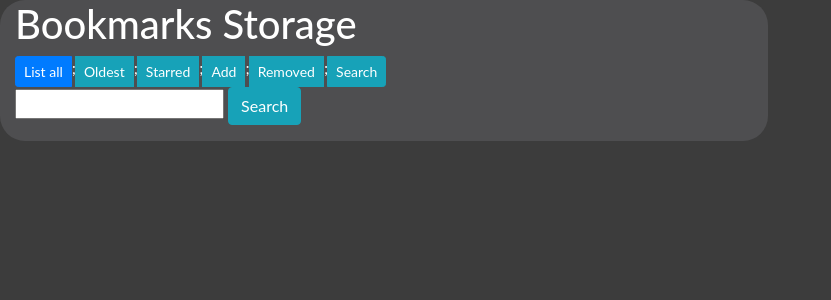
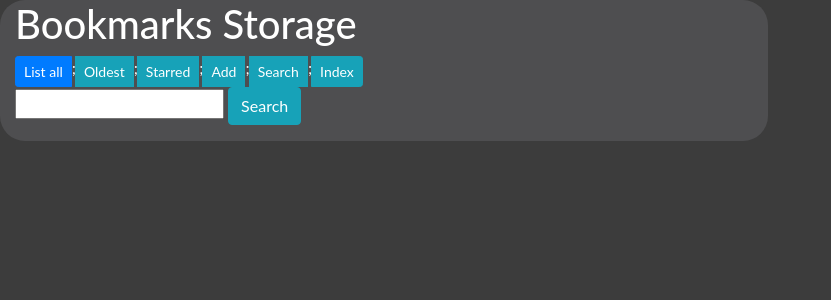
Before and after one commit to caiorss/bookmark-storage-webapp, a Django app: page /items in a window 1280 px wide. Shown: the top 300 px of the page, without its empty margins (0-831 px from the left). Run offline with Django 3.2, Linux system fonts and the light colour scheme; data that the repository does not hold is empty; some libraries are stand-ins or nearby versions.

Commit message:
Turn button remove into button index.

```diff
--- a/bookmarks/templates/bookmark_list.html
+++ b/bookmarks/templates/bookmark_list.html
@@ -20,11 +20,12 @@
 
       ; <a class="btn btn-info" href="{% url 'bookmarks:bookmark_new' %}">Add</a>
 
-      ; <a class="btn btn-info" href="items?view=removed"
-      title="List removed items">Removed</a>
-
       ; <a class="btn btn-info" href="/search/list"
       title="Saved search">Search</a>
+
+      ; <a class="btn btn-info" href="/"
+      title="Go to home page or index">Index</a>
+
 </div>
 
 <div class="">
```
